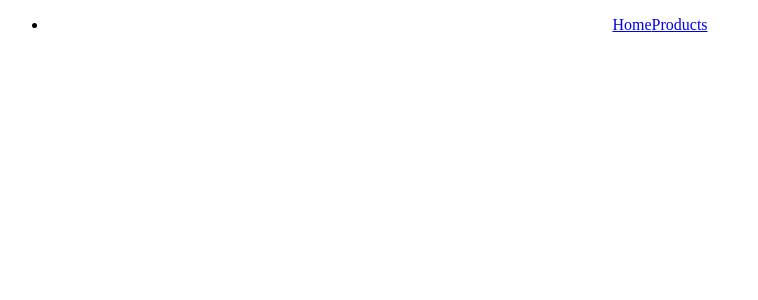
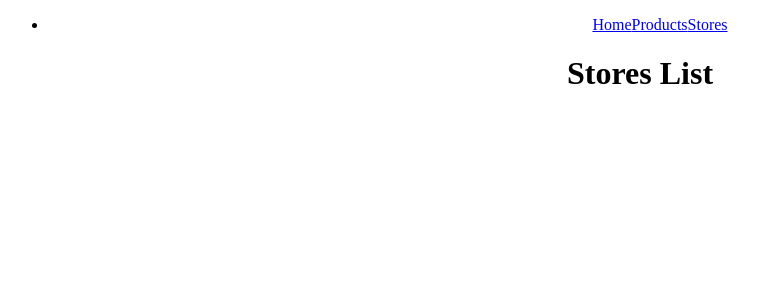
Before and after one commit to cooperama/tptracker, a React (Create React App) app in the folder tp-client/: page /stores in a window 1280 px wide. Shown: the top 300 px of the page, without its empty margins (0-758 px from the left). Built offline with nearby package versions, Linux system fonts and the light colour scheme; no server answers.

Commit message:
Exports routes from routes

```diff
--- a/tp-client/src/App.js
+++ b/tp-client/src/App.js
@@ -1,19 +1,19 @@
 import React from "react";
 import "./App.css";
 import { Switch, Route } from "react-router-dom";
-import routes from "./config/routes";
 import NavBar from "./components/Navbar";
 import ProductList from "./pages/ProductList";
+import StoreList from "./pages/StoreList";
 import Home from "./pages/Home";
 
 function App() {
   return (
     <div className="App">
       <NavBar />
-      {/* {routes} */}
       <Switch>
         <Route exact path="/" component={Home} />
         <Route exact path="/products" component={ProductList} />
+        <Route exact path="/stores" component={StoreList} />
       </Switch>
     </div>
   );
--- a/tp-client/src/components/Navbar.js
+++ b/tp-client/src/components/Navbar.js
@@ -8,6 +8,7 @@ function NavBar(props) {
         <li className="navLi">
           <Link to="/">Home</Link>
           <Link to="/products">Products</Link>
+          <Link to="/stores">Stores</Link>
         </li>
       </ul>
     </nav>
--- a/tp-client/src/pages/StoreList.js
+++ b/tp-client/src/pages/StoreList.js
@@ -0,0 +1,26 @@
+import React from "react";
+import StoreModel from "../models/store";
+import { Link } from "react-router-dom";
+
+class StoreList extends React.Component {
+  state = {
+    stores: [],
+  };
+
+  componentDidMount() {
+    // API call
+    StoreModel.all().then((data) => {
+      console.log("data: ", data);
+      this.setState({ stores: data.stores });
+    });
+  }
+  render() {
+    return (
+      <div className="poducts-container">
+        <h1>Stores List</h1>
+      </div>
+    );
+  }
+}
+
+export default StoreList;
```
Also changed, not shown: 1 other file (tests, documents, lock files or other folders).
